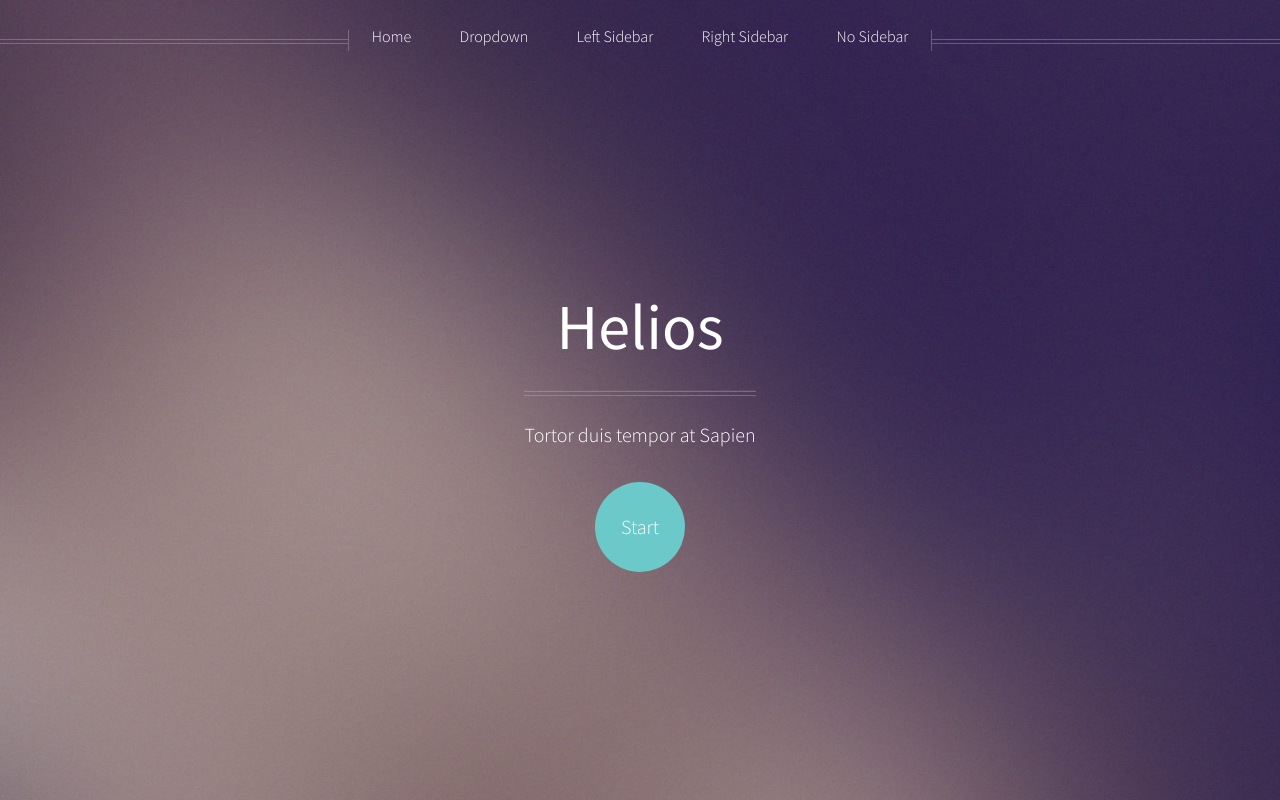
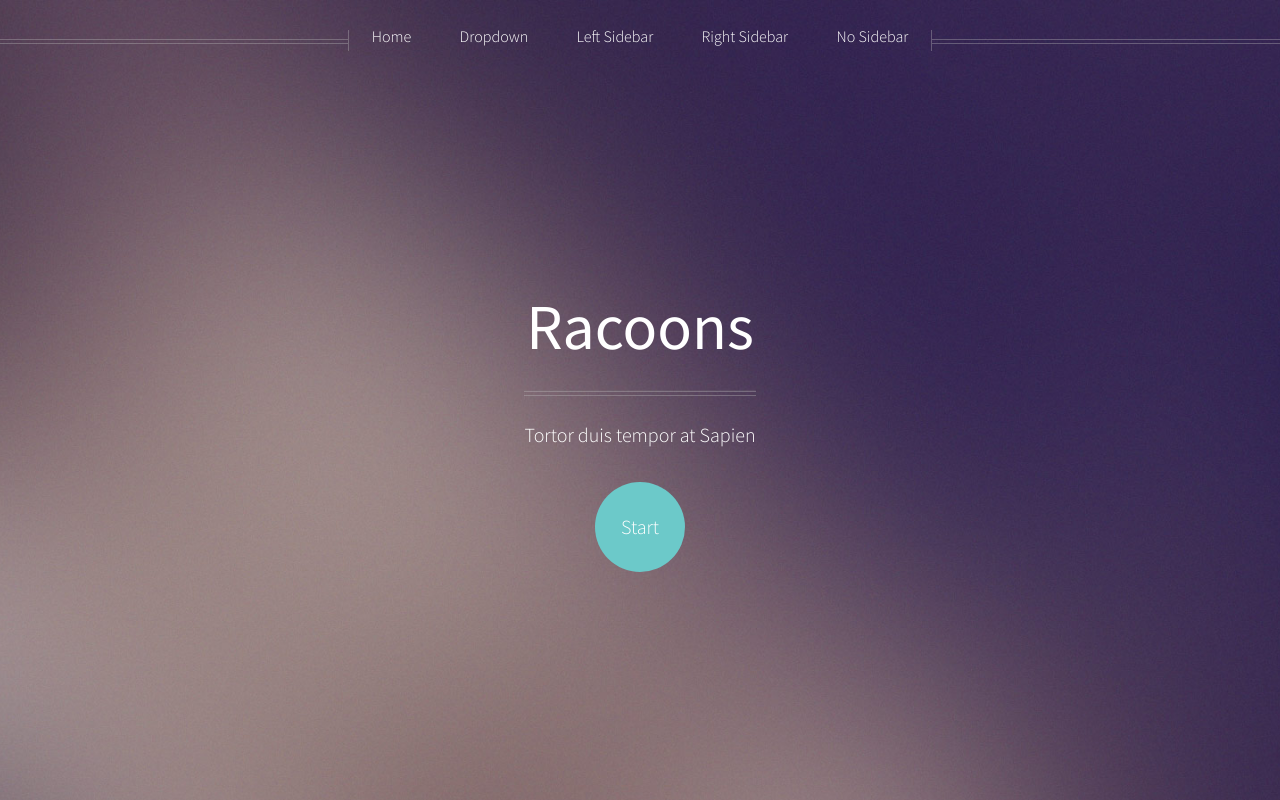
Before and after one commit to Mjons/prog, a plain HTML site: page public/index.html in a window 1280 px wide. Shown: the top 800 px of the page. Drawn offline with Linux system fonts and the light colour scheme.

Commit message:
SWEET RACOONS

```diff
--- a/public/index.html
+++ b/public/index.html
@@ -34,7 +34,7 @@
 				<!-- Inner -->
 					<div class="inner">
 						<header>
-							<h1><a href="index.html" id="logo">Helios</a></h1>
+							<h1><a href="index.html" id="logo">Racoons</a></h1>
 							<hr />
 							<p>Tortor duis tempor at Sapien</p>
 						</header>
```
